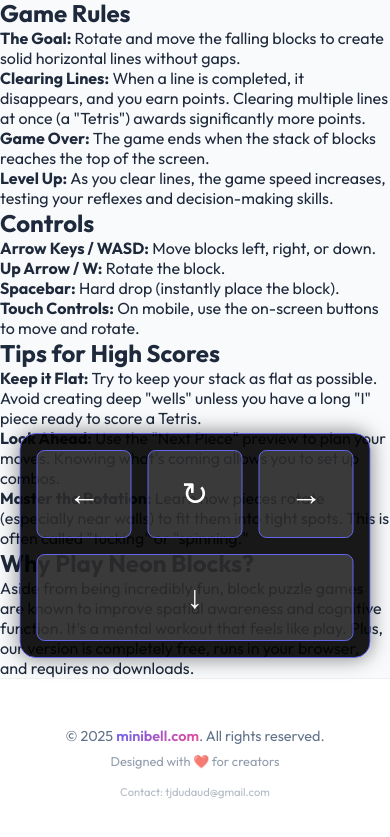
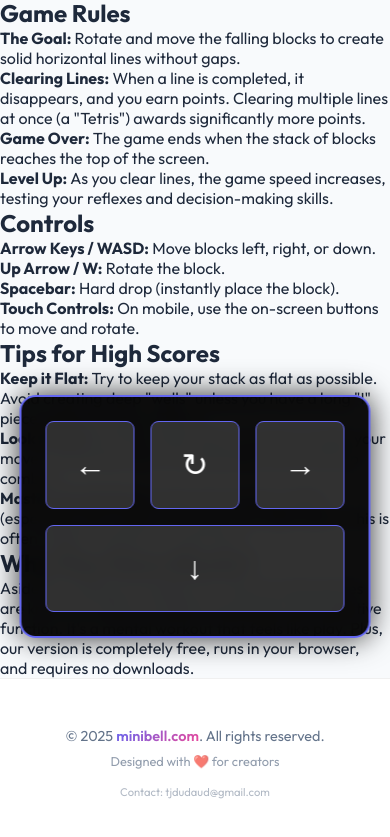
Before and after one commit to minibell7/minibell-site, a Next.js app: page /neon-blocks in a window 390 px wide. Shown: the part 1525-2362 px from the top of the page. Built offline with nearby package versions, Linux system fonts and the light colour scheme.

Commit message:
Fix Neon Blocks mobile controls visibility with z-index and position adjustments

```diff
--- a/src/app/neon-blocks/page.module.css
+++ b/src/app/neon-blocks/page.module.css
@@ -216,20 +216,27 @@
 
     .controls {
         position: fixed;
-        bottom: 20px;
+        bottom: 40px;
+        /* Increased from 20px to avoid bottom bars */
         left: 50%;
         transform: translateX(-50%);
-        width: 90%;
+        width: 90vw;
+        /* Use vw units */
         max-width: 400px;
         display: grid;
         grid-template-columns: repeat(3, 1fr);
         gap: 1rem;
-        z-index: 100;
-        background: rgba(0, 0, 0, 0.9);
-        padding: 1rem;
+        z-index: 9999;
+        /* Force on top */
+        background: rgba(0, 0, 0, 0.95);
+        /* More opaque */
+        padding: 1.5rem;
+        /* Larger touch area */
         border-radius: 16px;
-        border: 1px solid var(--accent-primary);
-        box-shadow: 0 0 20px rgba(0, 0, 0, 0.5);
+        border: 2px solid var(--accent-primary);
+        /* Thicker border */
+        box-shadow: 0 0 30px rgba(0, 0, 0, 0.8);
+        backdrop-filter: blur(10px);
     }
 
     .controlBtn {
```
